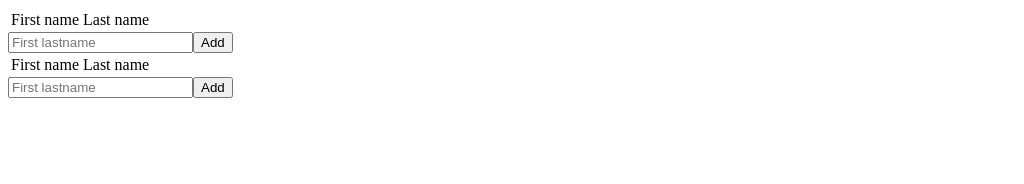
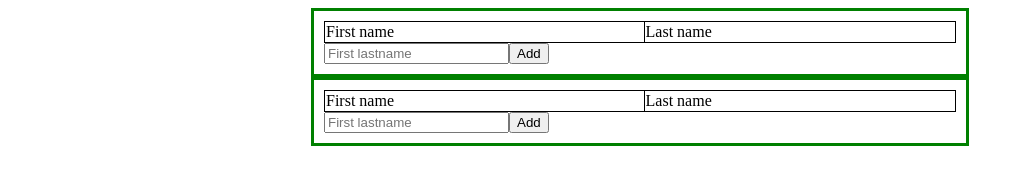
Before and after one commit to grouchozimmermann/table-webpage, a plain HTML site: page index.html in a window 1280 px wide. Shown: the whole page, without its empty margins (0-1024 px from the left). Drawn offline with Linux system fonts and the light colour scheme.

Commit message:
More updates to both CSS styling and javascript funtionality

```diff
--- a/index.html
+++ b/index.html
@@ -4,19 +4,15 @@
     <head>
         <meta charset="utf-8" />
         <title>Code test for Bionamic</title>
-        <style>
+        <link rel="stylesheet" type="text/css" href="tabledesign.css">
 
-        </style>
     </head>
 
 <body>
 
 
 <script>
-//<form id="form" onsubmit="return false;">
-    //<input style="position:absolute; top:80%; left:5%; width:40%;" type="text" id="userInput" />
-      //  <input style="position:absolute; top:50%; left:5%; width:40%;" type="submit" onclick="othername();" />
-    //</form>
+
 
 
 
@@ -27,6 +23,9 @@ var  special_characters = /[`!@#$%^&*()_+\-=\[\]{};':"\\|,.<>\/?~1234567890]/;
 
 class tableCreator {
     constructor(id){
+        this.div = document.createElement("div");
+
+
         //The table
         this.table = document.createElement("table");
         this.table.setAttribute("id", id);
@@ -35,11 +34,8 @@ class tableCreator {
         let newrow = this.table.insertRow();
         newrow.insertCell(0).appendChild(document.createTextNode("First name"));
         newrow.insertCell(1).appendChild(document.createTextNode("Last name"));
-        document.body.appendChild(this.table);
-        //Kanske gör en dictionary för alla namnen
-
-
-
+        this.div.appendChild(this.table);
+        //document.body.appendChild(this.table);
         //The text input field
         this.input = document.createElement("input");
         this.input.setAttribute("type","text");
@@ -49,7 +45,6 @@ class tableCreator {
             event.preventDefault();
             if (event.keyCode == 13) {
                 if( special_characters.test(this.input.value) ) {
-                    console.log("Det finns speciella karaktärer")
                     alert("Special characters not allowed")
                 }
 
@@ -59,17 +54,19 @@ class tableCreator {
             }
         }
         }
-
-
-        //The sumbit button
-        this.submit = document.createElement("input");
-        this.submit.setAttribute("type", "submit");
-        this.submit.setAttribute("id", this.id);
-        this.submit.setAttribute("value", "Add")
+        //The button
+        this.button = document.createElement("input");
+        this.button.setAttribute("type", "button");
+        this.button.setAttribute("id", this.id);
+        this.button.setAttribute("value", "Add")
 
         document.body.appendChild(this.input);
-        document.body.appendChild(this.submit);
-        this.submit.onclick = event => {this.print() } //https://stackoverflow.com/questions/57963863/javascript-how-do-i-use-onclick-event-on-a-class-method-to-call-another-class-me
+        document.body.appendChild(this.button);
+        this.button.onclick = event => {this.print() } //https://stackoverflow.com/questions/57963863/javascript-how-do-i-use-onclick-event-on-a-class-method-to-call-another-class-me
+
+        this.div.appendChild(this.input);
+        this.div.appendChild(this.button);
+        document.body.appendChild(this.div)
 
     }
     print() {
@@ -85,8 +82,6 @@ class tableCreator {
     }
 }
 
-//Skapa ett textfält som sparar värdet när enter trycks
-
 
 
 let abdi = new tableCreator("abdi")
@@ -94,6 +89,8 @@ let knas = new tableCreator("knas")
 
 //TODO LIST
 //Must contain a space with first + last name
+//Se till att submitknappen också funkar
+//Fixa en css fil som stylear tabellerna
 </script>
 
 
--- a/tabledesign.css
+++ b/tabledesign.css
@@ -0,0 +1,16 @@
+div {
+    margin: auto;
+    width: 50%;
+    border: 3px solid green;
+    padding: 10px;
+  }
+
+  th, td {
+    border: 1px solid black;
+  }
+
+  table {
+    width: 100%;
+    border: 1px solid black;
+    border-collapse: collapse;
+  }
```
